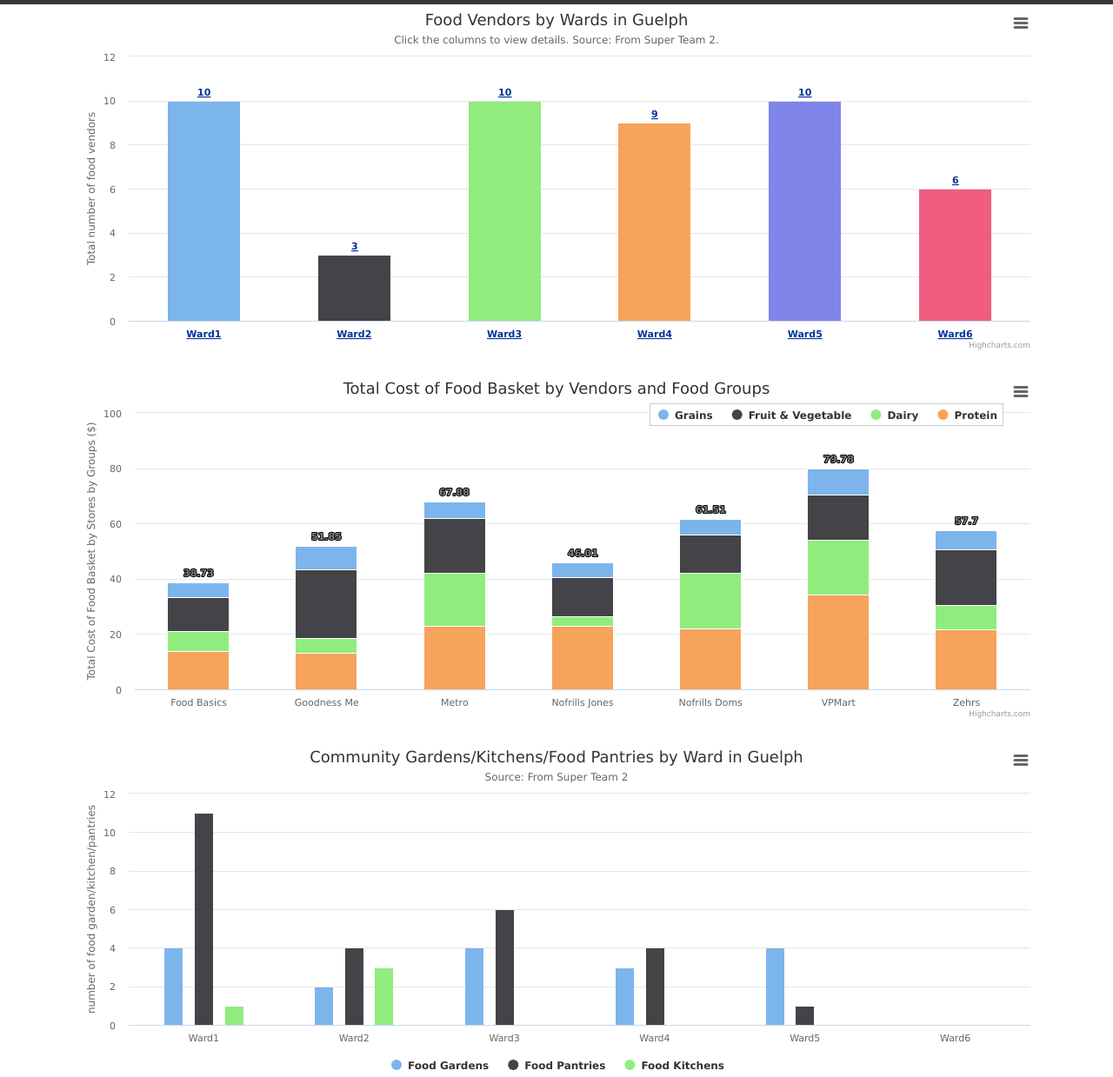
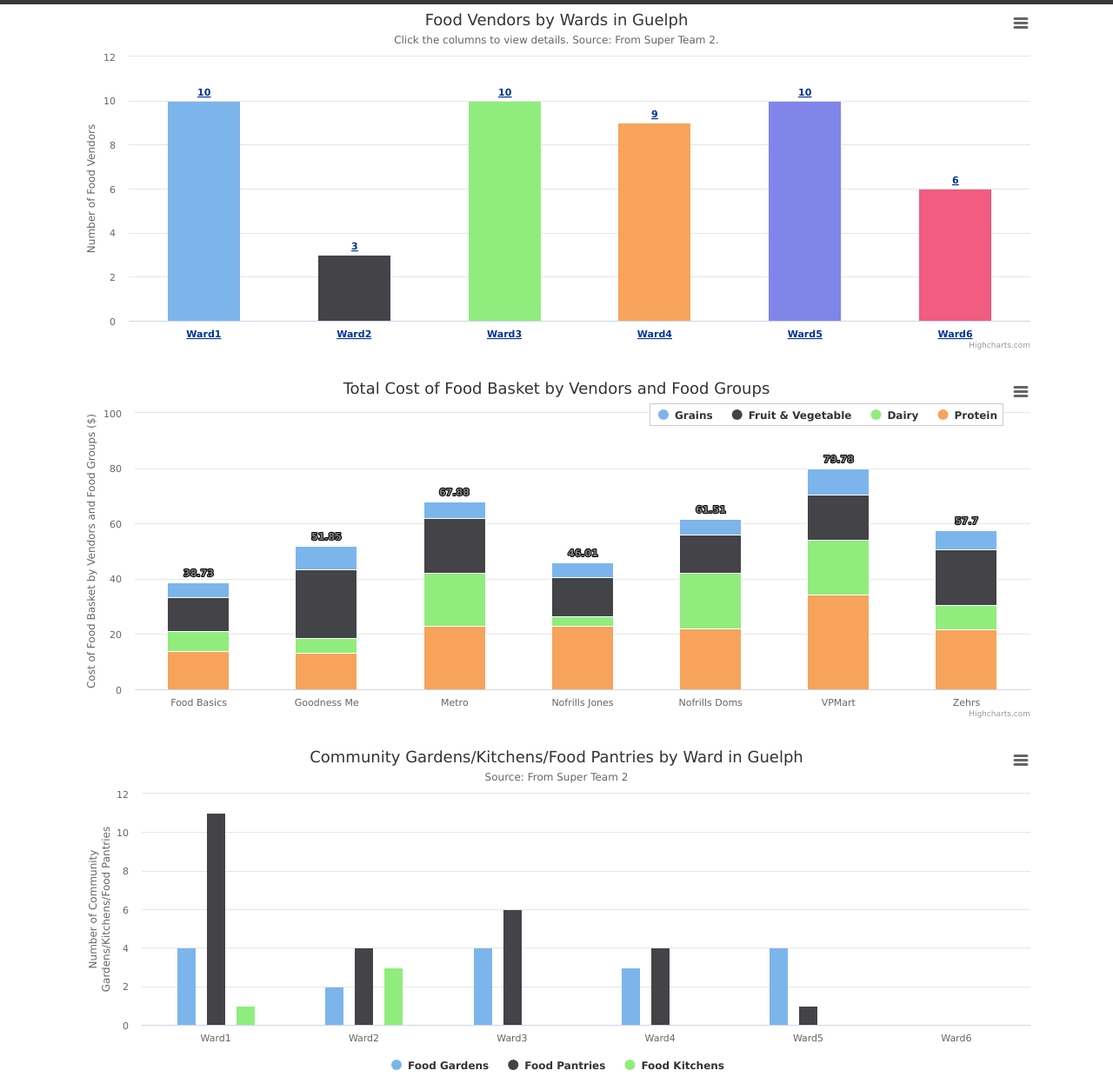
Before and after one commit to xenakisin58/xenakisin58.github.io, a plain HTML site: page presentation/charts.html in a window 1280 px wide. Shown: the part 49-1288 px from the top of the page at 87% size. Drawn offline with nearby package versions, Linux system fonts and the light colour scheme.

Commit message:
more charts updates

```diff
--- a/presentation/charts.html
+++ b/presentation/charts.html
@@ -70,7 +70,7 @@
               },
               yAxis: {
                   title: {
-                      text: 'Total number of food vendors'
+                      text: 'Number of Food Vendors'
                   }
               },
               legend: {
@@ -90,7 +90,7 @@
                   pointFormat: '<span style="color:{point.color}">{point.name}</span>: <b>{point.y}</b> of food vendors<br/>'
               },
               series: [{
-                  name: 'Number of Food vendors',
+                  name: 'Number of Food Vendors',
                   colorByPoint: true,
                   data: [{
                       name: 'Ward1',
@@ -265,7 +265,7 @@
               yAxis: {
                   min: 0,
                   title: {
-                      text: 'Total Cost of Food Basket by Stores by Groups ($)'
+                      text: 'Cost of Food Basket by Vendors and Food Groups ($)'
                   },
                   stackLabels: {
                       enabled: true,
@@ -342,7 +342,7 @@
               yAxis: {
                   min: 0,
                   title: {
-                      text: 'number of food garden/kitchen/pantries'
+                      text: 'Number of Community Gardens/Kitchens/Food Pantries'
                   }
               },
               tooltip: {
```
